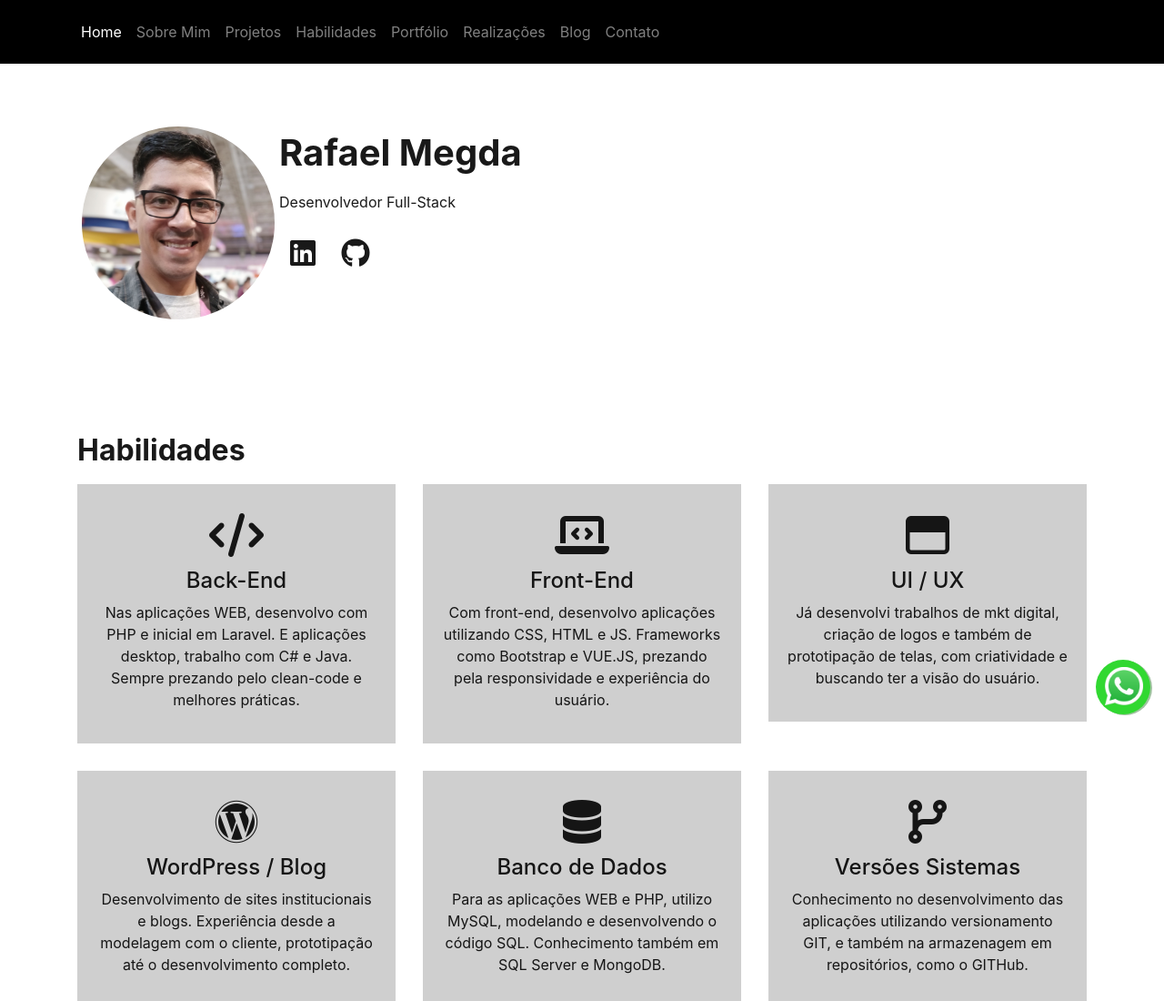
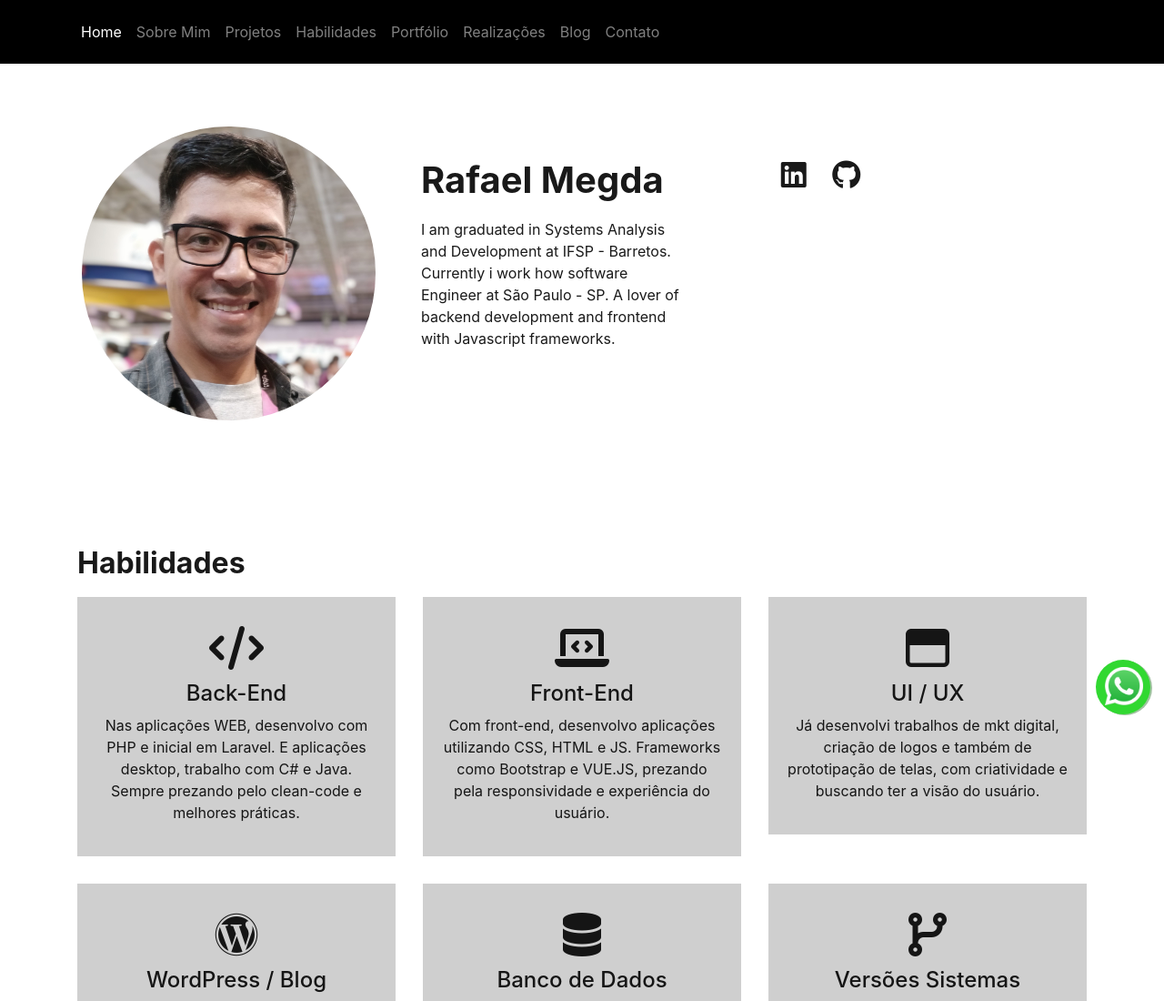
Before and after one commit to msantostkd/mauricioalves.github.io, a plain HTML site: page index.html in a window 1280 px wide. Shown: the top 1100 px of the page at 91% size. Drawn offline with nearby package versions, Linux system fonts and the light colour scheme.

Commit message:
a new model

```diff
--- a/css/style.css
+++ b/css/style.css
@@ -15,8 +15,8 @@ div.box-servicos {
 }
 
 .foto-perfil {
-  height: 20%;
-  width: 20%;
+  height: 30%;
+  width: 30%;
   border-radius: 50%;
   padding: 5px;
   float: left;
@@ -32,9 +32,7 @@ div.box-servicos {
   margin: 0;
 }
 
-.container-fluid {
-  height: auto;
-}
+
 
 .titulos {
   text-underline-position: bellow;
@@ -75,3 +73,12 @@ div.box-servicos {
   color:rgba(19, 18, 18, 0.9);
   background-color: transparent !important;
 }
+
+.col-md-5{
+text-align: left;
+margin: 30px;
+}
+
+.container-fluid {
+  height: auto;
+}
--- a/index.html
+++ b/index.html
@@ -67,18 +67,20 @@
     <!-- ---------------------------Inicio Banner------------------------------- -->
     <section class="jumbotron">
     <div class="container" id="banner">
-        <img class="foto-perfil" src="src/img/foto-perfil.jpg" alt="foto-perfil"/>
-        <h1 class="titulos jumbotron-heading">Rafael Megda</h1>
-        <p class="lead-muted">Desenvolvedor Full-Stack</p>
-        <a href="https://www.linkedin.com/in/rafaelmegdaisidoro/"
-          ><i class="icone fab fa-linkedin fa-2x"></i
-        ></a>
-        <a href="https://github.com/rafaelmegda"
-          ><i class="icone fab fa-github fa-2x"></i
-        ></a>
-        <!-- <br>
-        <a href="src/Curriculo Rafael Megda Isidoro.pdf"> <button type="button" class="btn btn-primary">Download Curriculo</button></a> -->
+      <img class="foto-perfil" src="src/img/foto-perfil.jpg" alt="foto-perfil"/>
+      <div class="row">
+        <div class="col-md-5">
+          <h1 class="titulos jumbotron-heading">Rafael Megda</h1>
+          <p>I am graduated in Systems Analysis and Development at IFSP - Barretos. Currently i work how software Engineer at São Paulo - SP.
+            A lover of backend development and frontend with Javascript frameworks.</p>
+
+        </div>
+        <div class="col-md-5">
+          <a href="https://www.linkedin.com/in/rafaelmegdaisidoro/"><i class="icone fab fa-linkedin fa-2x"></i></a>
+          <a href="https://github.com/rafaelmegda"><i class="icone fab fa-github fa-2x"></i></a>
+        </div>
       </div>
+    </div>
     </section>
     <!-- ---------------------------Fim Banner------------------------------- -->
 
```
